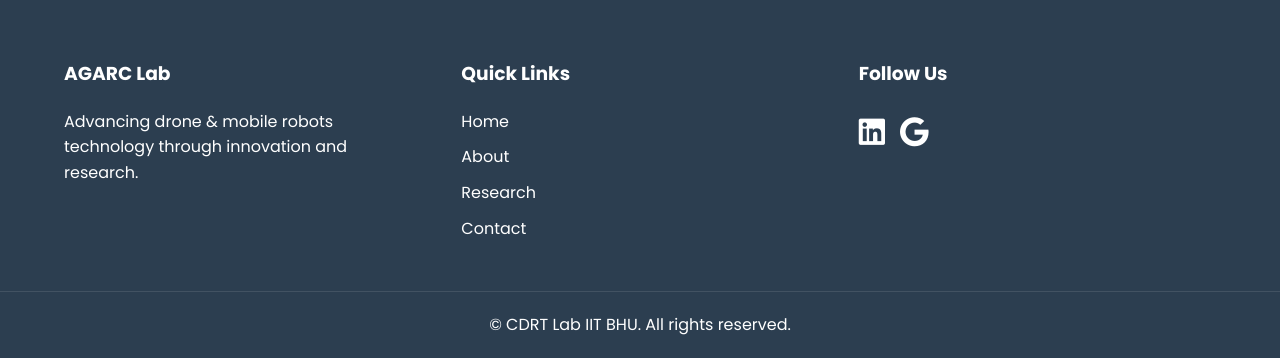
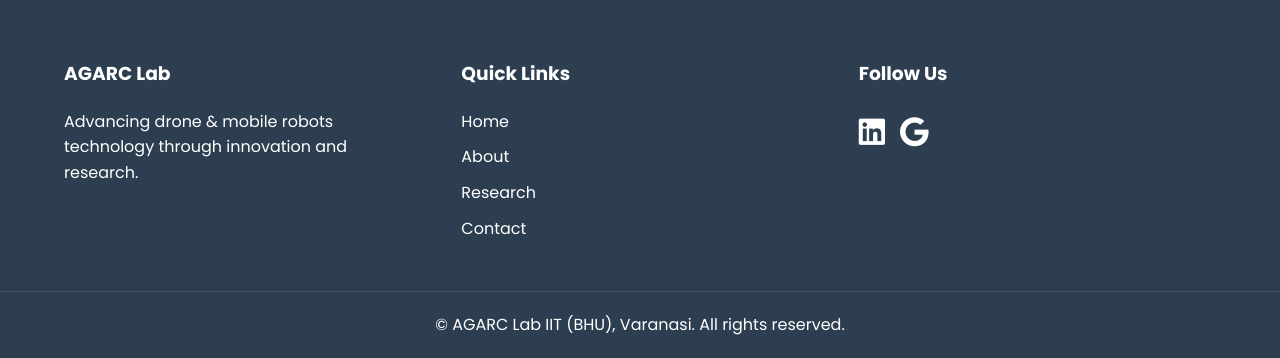
Before and after one commit to dhaneshwar266/AGARC-Lab-IIT-BHU, a Flask app: page /contact in a window 1280 px wide. Shown: the part 1937-2295 px from the top of the page. Run offline with Flask 3, Linux system fonts and the light colour scheme; some libraries are stand-ins or nearby versions.

Commit message:
Update contact.html

```diff
--- a/templates/contact.html
+++ b/templates/contact.html
@@ -142,7 +142,7 @@
             </div>
         </div>
         <div class="footer-bottom">
-            <p>&copy; CDRT Lab IIT BHU. All rights reserved.</p>
+            <p>&copy; AGARC Lab IIT (BHU), Varanasi. All rights reserved.</p>
         </div>
     </footer>
 
```
